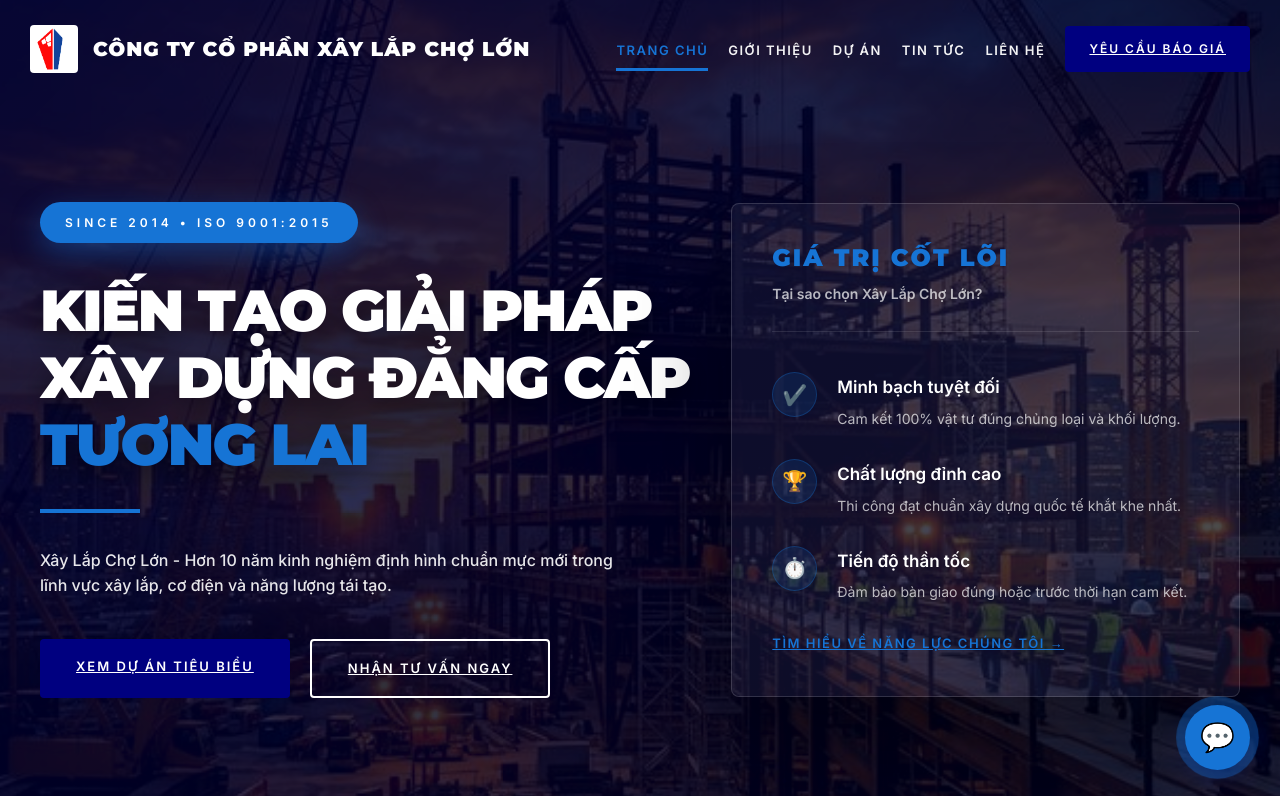
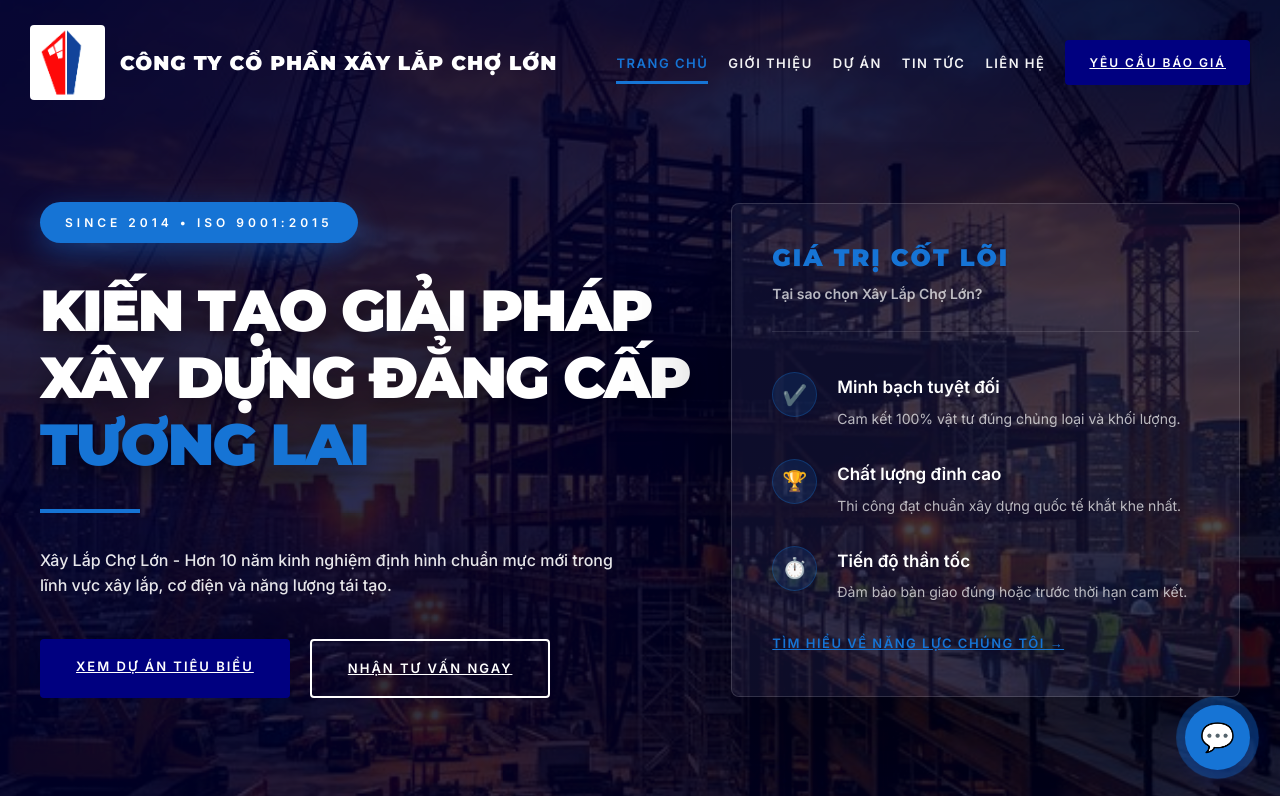
Before and after one commit to anhphuong86/webcongty, a Next.js app: page / in a window 1280 px wide. Shown: the top 796 px of the page. Built offline with nearby package versions, Linux system fonts and the light colour scheme.

Commit message:
UI: Increase logo dimensions for better visibility

```diff
--- a/src/components/Header.module.css
+++ b/src/components/Header.module.css
@@ -43,7 +43,7 @@
 }
 
 .logoImage {
-    height: 48px;
+    height: 75px;
     width: auto;
     object-fit: contain;
     border-radius: 4px;
```
